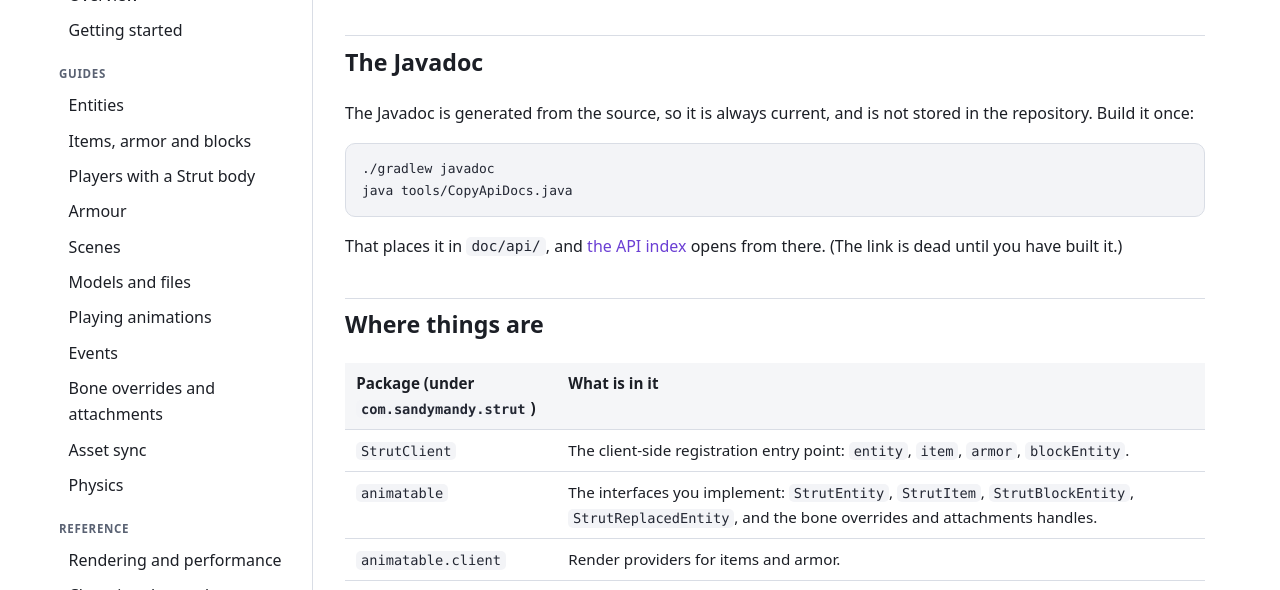
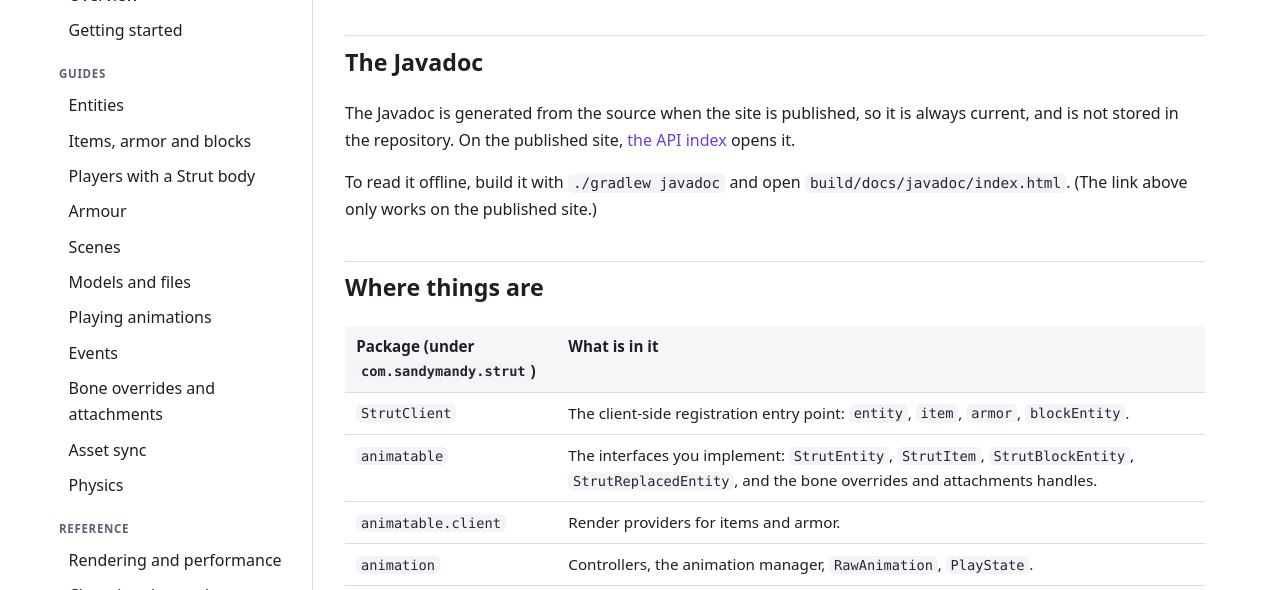
Before and after one commit to sandyysandy/Strut, a plain HTML site: page doc/api.html in a window 1280 px wide. Shown: the part 197-787 px from the top of the page. Drawn offline with Linux system fonts and the light colour scheme.

Commit message:
Set up Github pages support

```diff
--- a/doc/api.html
+++ b/doc/api.html
@@ -14,10 +14,8 @@
 <p class="lead">The guide pages cover what you need day to day. Every public class and method is in the generated Javadoc.</p>
 
 <h2 id="javadoc">The Javadoc</h2>
-<p>The Javadoc is generated from the source, so it is always current, and is not stored in the repository. Build it once:</p>
-<pre><code>./gradlew javadoc
-java tools/CopyApiDocs.java</code></pre>
-<p>That places it in <code>doc/api/</code>, and <a href="api/index.html">the API index</a> opens from there. (The link is dead until you have built it.)</p>
+<p>The Javadoc is generated from the source when the site is published, so it is always current, and is not stored in the repository. On the published site, <a href="api/index.html">the API index</a> opens it.</p>
+<p>To read it offline, build it with <code>./gradlew javadoc</code> and open <code>build/docs/javadoc/index.html</code>. (The link above only works on the published site.)</p>
 
 <h2 id="packages">Where things are</h2>
 <table>
```
Also changed, not shown: 2 other files.
